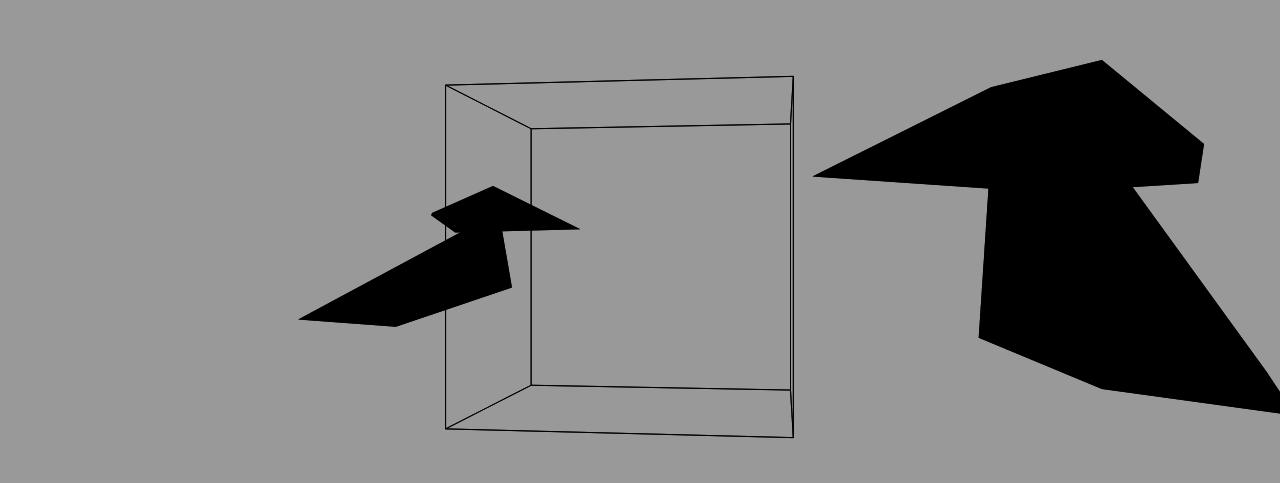
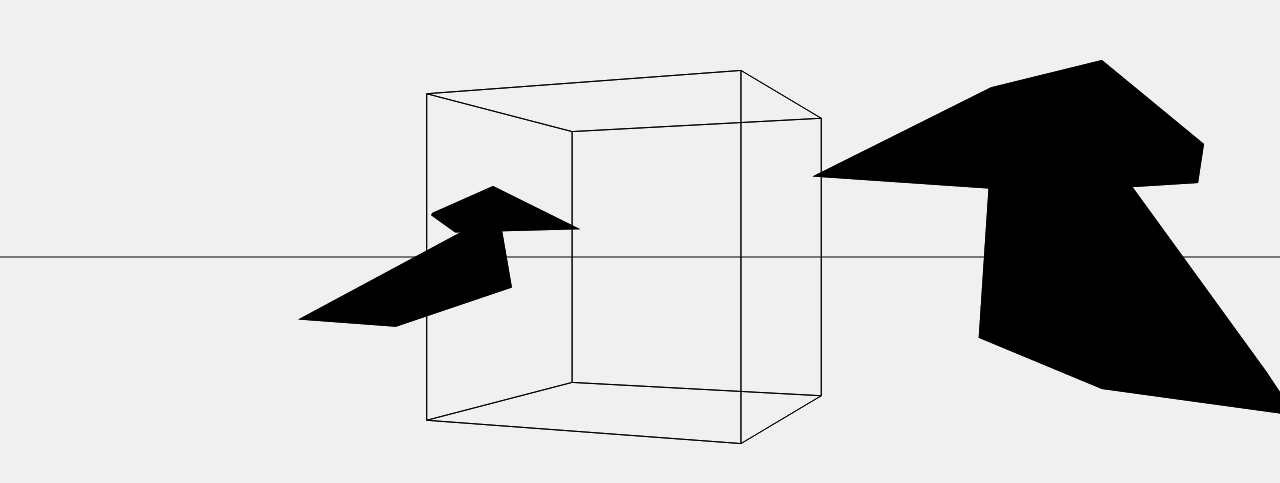
Before and after one commit to proller-art/crow-sim, a plain HTML site: page index.html in a window 1280 px wide. Shown: the part 143-626 px from the top of the page. Drawn offline with Linux system fonts and the light colour scheme.

Commit message:
Update index.html

```diff
--- a/index.html
+++ b/index.html
@@ -6,7 +6,7 @@
 		body {
 			margin: 0;
 			overflow: hidden;
-			background-color: #999999;
+			background-color: #f0f0f0;
 		}
 		canvas {
 			width: 100vw;
@@ -128,9 +128,6 @@ class Polygon {
 	}
 }
 
-// TO DO:
-// - parenting chains
-// -
 class Solid {
 	constructor(polygons, origin, scale, parent) {
 		this.polygons = polygons; //array of polygons relative to origin
@@ -392,6 +389,12 @@ function render() {
 	// Clear the scene from top left to bottom right
 	ctx.clearRect(0, 0, width, height);
 
+	//draw horizon
+	ctx.beginPath();
+	ctx.lineTo(0, height/2);
+	ctx.lineTo(width, height/2);
+	ctx.stroke();
+
 	//cube.origin = new Point(Math.sin(timer/100)*300, Math.sin(timer/150)*50, Math.cos(timer/200)*100);
 	body.origin = new Point(Math.sin(timer/25)*500, Math.sin(timer/5)*30+30, Math.cos(timer/25)*500);
 	body2.origin = new Point(-Math.sin(timer/25)*500, Math.sin(timer/5)*30+30, -Math.cos(timer/25)*500);
@@ -399,7 +402,7 @@ function render() {
 	head2.origin = new Point(0, Math.sin(timer/10)*20 -40, 50);
 	//head.origin = new Point(0,-10,50);
 
-	cube.rotation = [0, -timer/100, 0];
+	cube.rotation = [0, Math.PI/8, 0];
 
 	body.rotation = [0, Math.PI/2 + timer/25 + Math.sin(timer/5)/5, Math.sin(timer/5)/12];
 	head.rotation = [Math.cos(timer/10)/20, Math.PI/8, 0];
```
